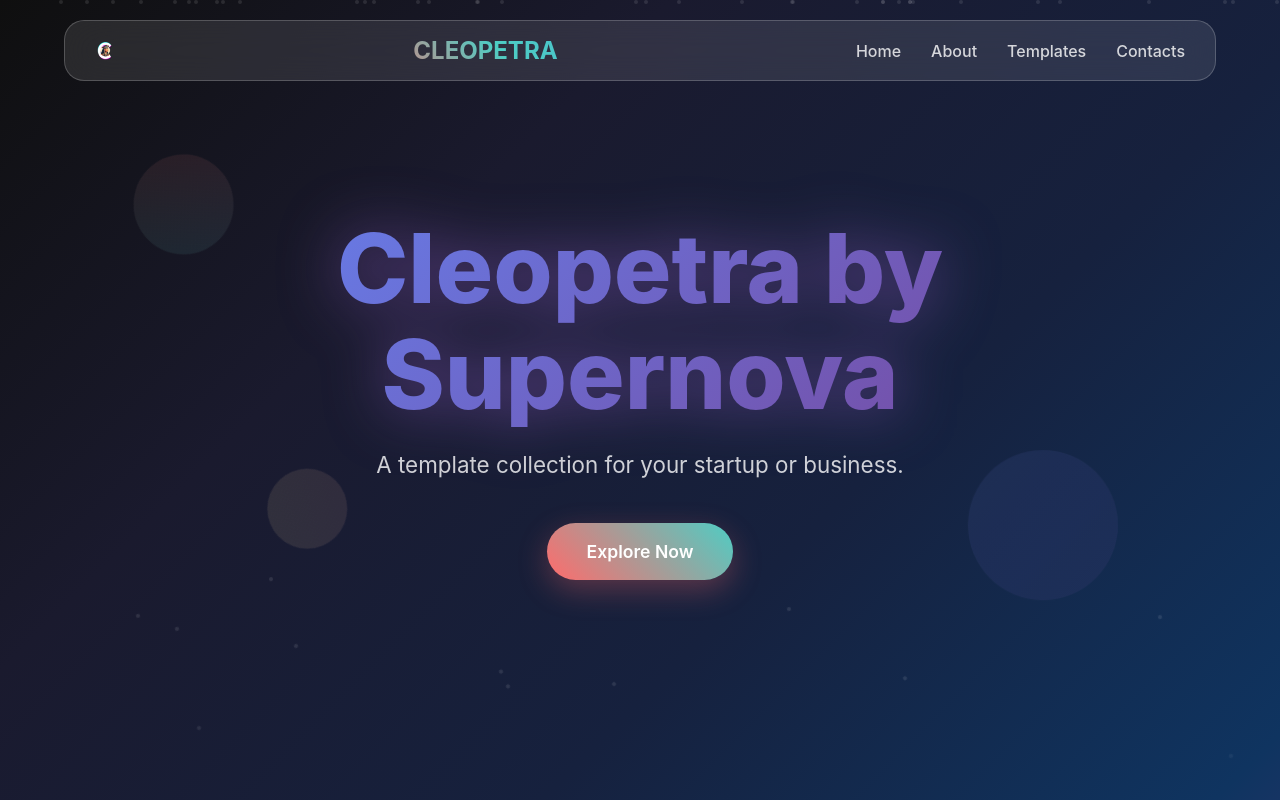
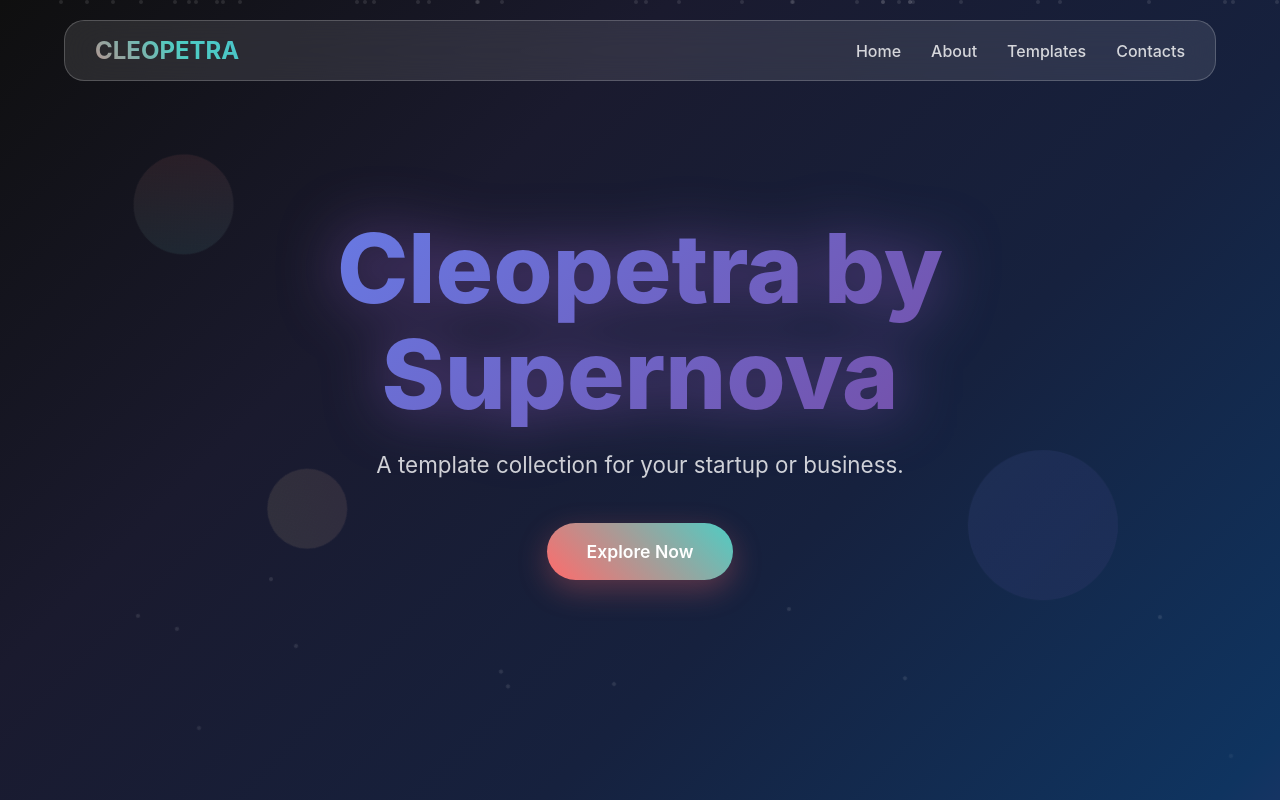
Before and after one commit to MainakVerse/Cleopetra, a plain HTML site: page index.html in a window 1280 px wide. Shown: the top 800 px of the page. Drawn offline with Linux system fonts and the light colour scheme.

Commit message:
Update index.html

```diff
--- a/index.html
+++ b/index.html
@@ -21,7 +21,7 @@
     <!-- Header with glassmorphism -->
     <header>
         <nav>
-            <img src="Cleopetra.png" width="20" height="20">
+
             <div class="logo">CLEOPETRA</div>
             <ul class="nav-links">
                 <li><a href="#home">Home</a></li>
```
